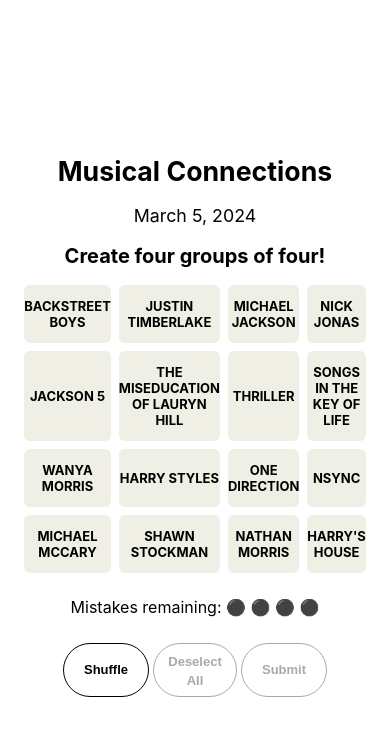
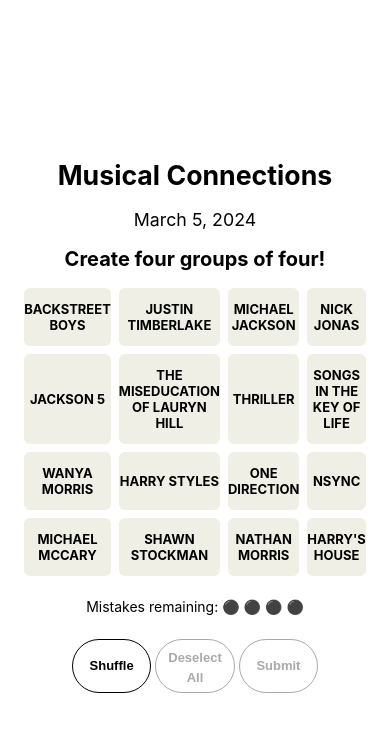
Before and after one commit to roxyabedi/musical-connections, a React (Create React App) app: page / in a window 390 px wide. Shown: the top 736 px of the page. Built offline with nearby package versions, Linux system fonts and the light colour scheme.

Commit message:
update padding for buttons mobile version

```diff
--- a/src/App.css
+++ b/src/App.css
@@ -196,8 +196,8 @@
 
   .deselect{
     padding-top: 8px;
-    padding-left: 14px !important;
-    padding-right: 14px !important;
+    padding-left: 8px !important;
+    padding-right: 8px !important;
     margin-left: 2px;
     margin-right: 2px !important;
     width: 50%;
@@ -212,6 +212,8 @@
   .disabled-submit{
     margin-left: 2px;
     margin-right: 0px;
+    padding-left: 10px !important;
+    padding-right: 10px !important;
   }
 
   .enabled-submit{
@@ -222,9 +224,11 @@
   .shuffle{
     margin-right: 2px;
     margin-left: 0px;
+    padding-left: 10px !important;
+    padding-right: 10px !important;
   }
 
   .mistake{
-    font-size: 0.8em;
+    font-size: 0.7em;
   }
 }
```
